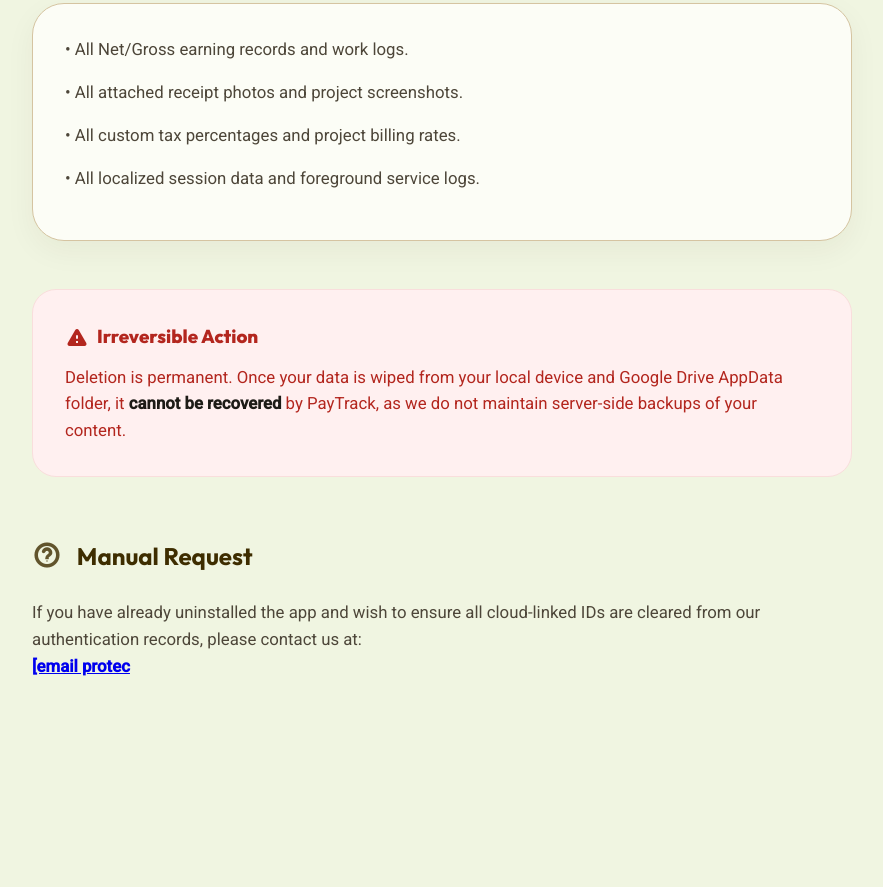
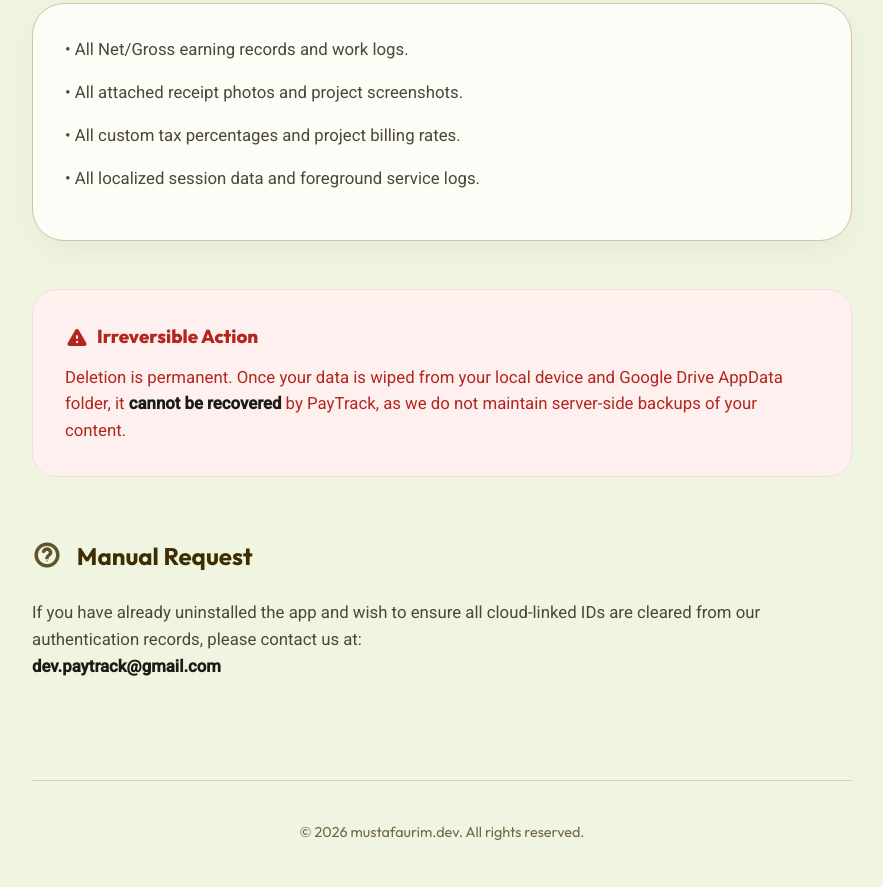
Before and after one commit to urim1bit/urim-portfolio, a website: page public/account-deletion.html in a window 1280 px wide. Shown: the part 868-1755 px from the top of the page, without its empty margins (198-1081 px from the left). Before the commit the page ends 1624 px from the top, so only its background shows below. Drawn offline with Linux system fonts and the light colour scheme.

Commit message:
seoChanges

```diff
--- a/public/account-deletion.html
+++ b/public/account-deletion.html
@@ -147,4 +147,14 @@
 
     <h2><span class="header-icon">help_outline</span>Manual Request</h2>
     <p>If you have already uninstalled the app and wish to ensure all cloud-linked IDs are cleared from our authentication records, please contact us at:<br>
-    <strong><a href="/cdn-cgi/l/email-protection" class="__cf_email__" data-cfemail="a7c3c2d189d7c6ded3d5c6c4cce7c0cac6cecb89c4c8ca">[email&#160;protec
+    <strong id="contact-email-deletion"></strong>
+    <script>
+      document.getElementById('contact-email-deletion').textContent = ['dev.paytrack', 'gmail.com'].join('@');
+    </script>
+    </p>
+
+    <footer>&copy; 2026 mustafaurim.dev. All rights reserved.</footer>
+  </div>
+
+</body>
+</html>
```
Also changed, not shown: public/privacy.html (+11 -1 lines).
